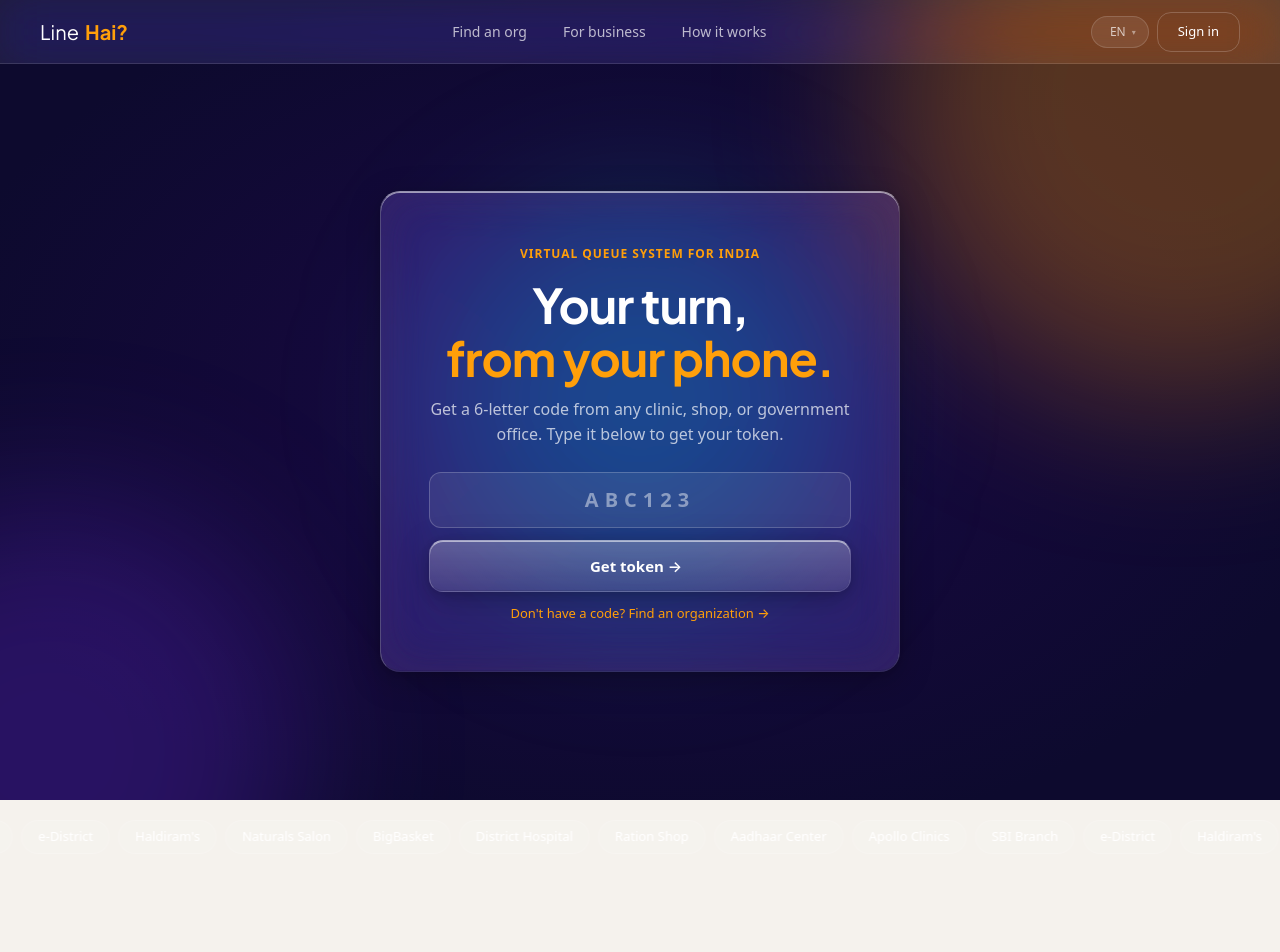
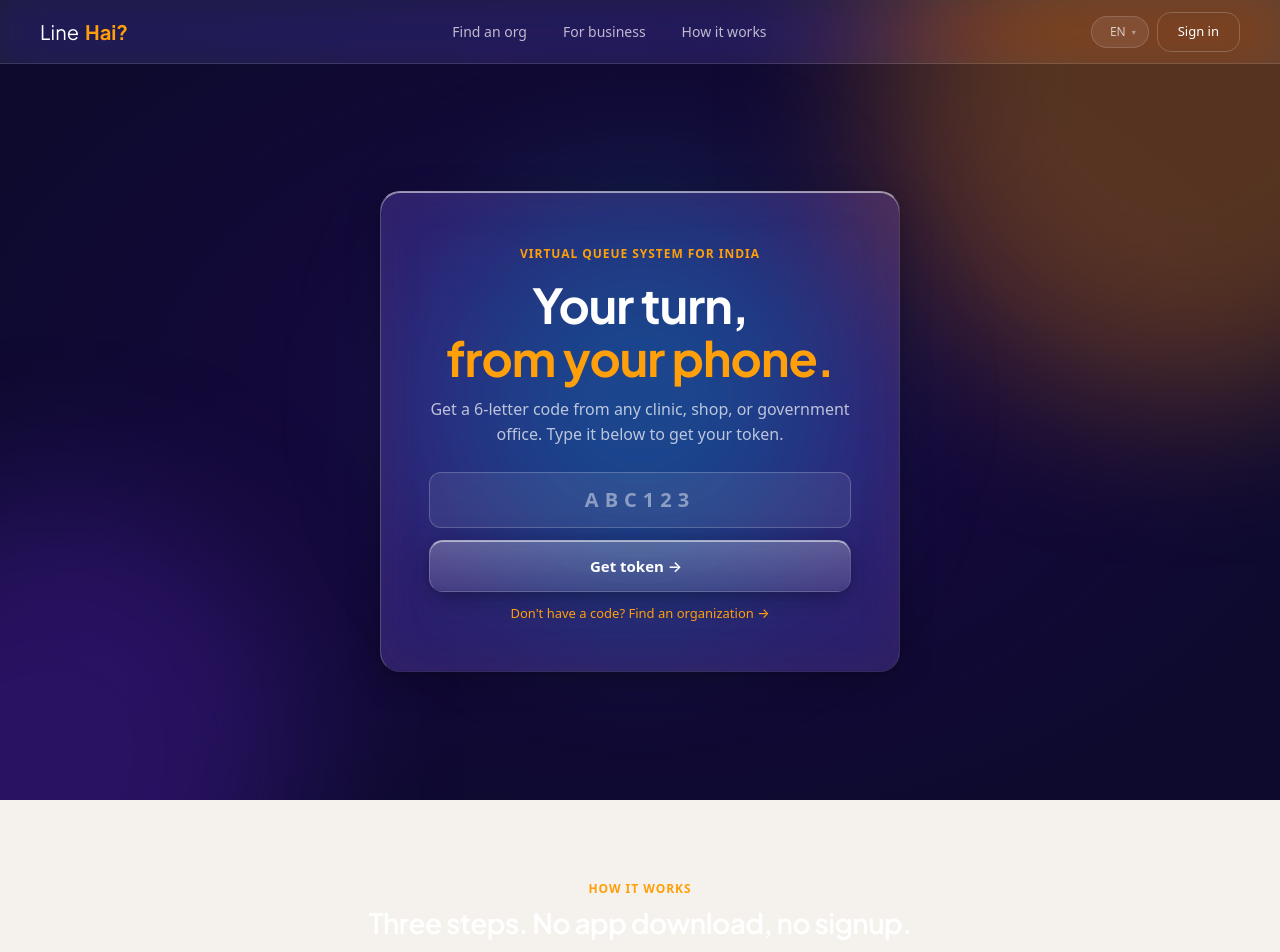
Before and after one commit to Shaurya-jain1/prog1, a Next.js app: page / in a window 1280 px wide. Shown: the top 952 px of the page. Built offline with nearby package versions, Linux system fonts and the light colour scheme; no server answers; some icons are missing.

Commit message:
remove company slider (marquee) from home page

```diff
--- a/src/app/page.tsx
+++ b/src/app/page.tsx
@@ -48,8 +48,6 @@ const COPY: Record<string, any> = {
     footer: "प्रतीक्षा, भारत के लिए पुनः आविष्कृत।",
   },
 };
-
-const ORG_PILLS = ["Apollo Clinics","SBI Branch","e-District","Haldiram's","Naturals Salon","BigBasket","District Hospital","Ration Shop","Aadhaar Center"];
 
 export default function Home() {
   const [lang, setLang] = useState<"en" | "hi">("en");
@@ -146,17 +144,6 @@ export default function Home() {
           <p style={{marginTop:12,fontSize:13,color:"var(--text-tertiary)"}}>
             <Link href="/find" style={{color:"var(--color-accent)",fontWeight:500,textDecoration:"none"}}>{c.findLink}</Link>
           </p>
-        </div>
-      </section>
-
-      {/* Marquee */}
-      <section className="lg-section" style={{padding:"20px 0",overflow:"hidden"}}>
-        <div style={{overflow:"hidden"}}>
-          <div className="marquee-track" style={{display:"flex",gap:8,width:"max-content",animation:"marquee 30s linear infinite"}}>
-            {[...ORG_PILLS,...ORG_PILLS].map((name,i) => (
-              <span key={i} className="glass-pill">{name}</span>
-            ))}
-          </div>
         </div>
       </section>
 
```
